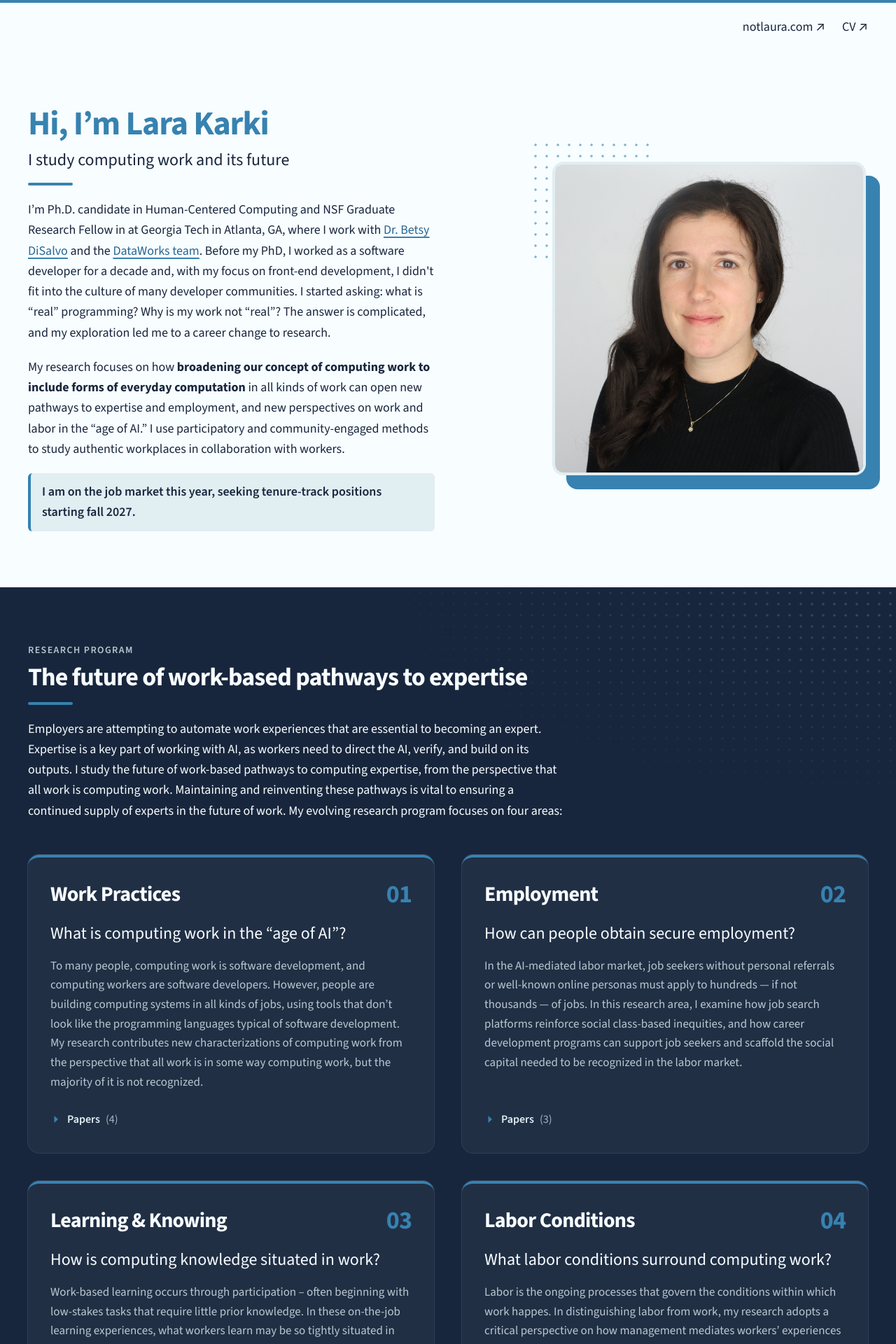
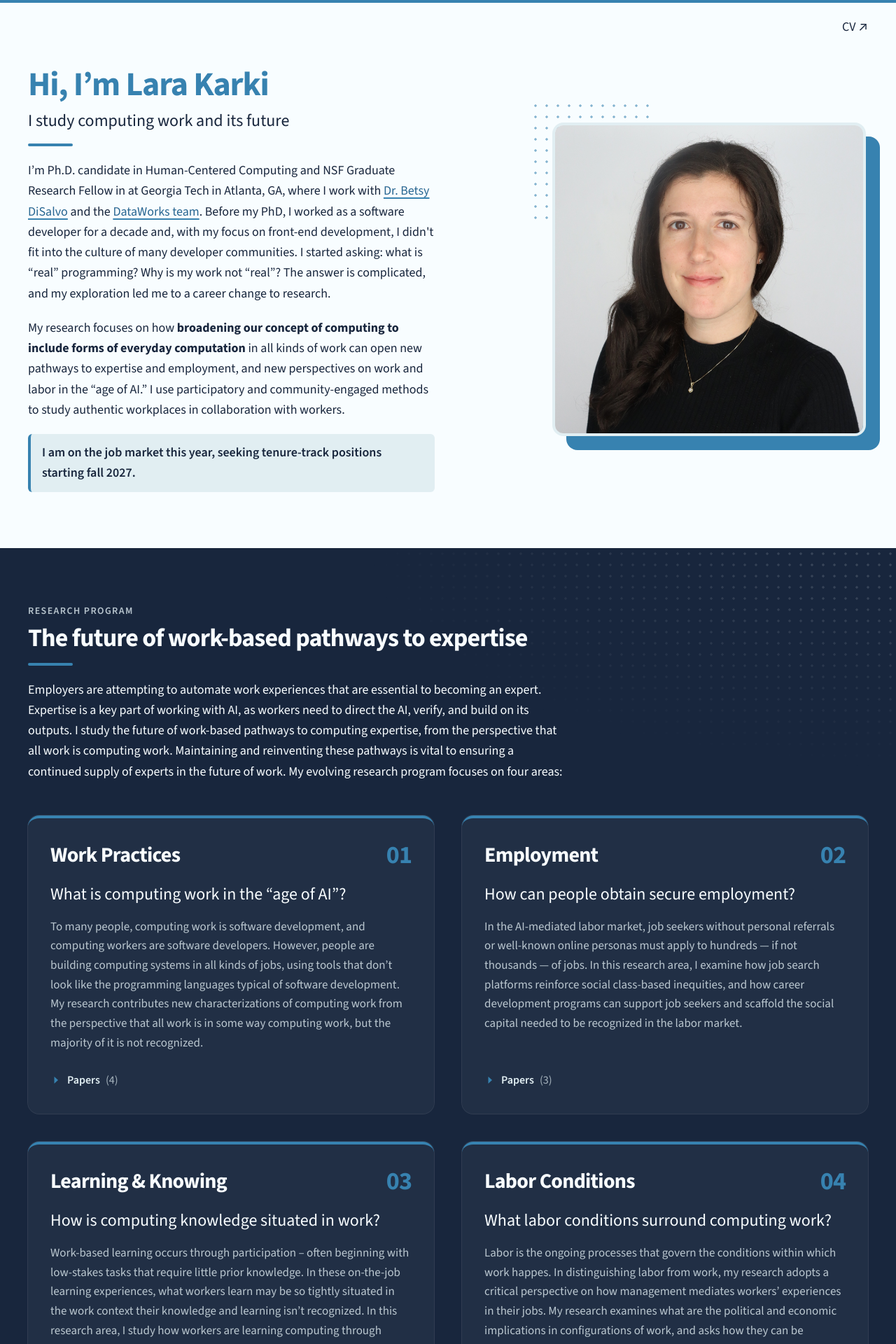
Before and after one commit to laras126/larakarki, a Jekyll site: the page built from index.html, in a window 1280 px wide. Shown: the top 1920 px of the page at 70% size. Built offline with Jekyll 4.4.1, drawn with Linux system fonts in a browser that asks for light colours.

Commit message:
Small stuff

```diff
--- a/_config.yml
+++ b/_config.yml
@@ -15,8 +15,6 @@ author:
 
 # Header navigation
 nav:
-  - label: notlaura.com
-    url: "http://notlaura.com/"
   - label: CV
     url: "/assets/files/2026-CV-LKarki.pdf"
 
@@ -30,7 +28,7 @@ links:
     url: "https://scholar.google.com/citations?hl=en&user=p6XFme4AAAAJ"
   - text: "See"
     label: "my CV"
-    url: "https://notlaura.com/cv"
+    url: "/assets/files/2026-CV-LKarki.pdf"
   - text: "Read more"
     label: "about DataWorks"
     url: "https://dataworkforce.gatech.edu/"
--- a/index.html
+++ b/index.html
@@ -2,7 +2,7 @@
 layout: default
 ---
 
-<section class="py-12 md:py-20">
+<section class="pt-4 pb-12 md:pt-6 md:pb-20">
   <div class="container-wide grid items-center gap-10 md:grid-cols-[3fr_2fr] md:gap-16">
     <div class="max-w-prose space-y-5 text-lg leading-relaxed">
       <div class="heading-bar">
@@ -11,7 +11,7 @@ layout: default
       </div>
       <p>I’m Ph.D. candidate in Human-Centered Computing and NSF Graduate Research Fellow in at Georgia Tech in Atlanta, GA, where I work with <a class="link" href="http://www.betsydisalvo.com/">Dr. Betsy DiSalvo</a> and the <a class="link" href="https://dataworkforce.gatech.edu/">DataWorks team</a>. Before my PhD, I worked as a software developer for a decade and, with my focus on front-end development, I didn't fit into the culture of many developer communities. I started asking: what is “real” programming? Why is my work not “real”? The answer is complicated, and my exploration led me to a career change to research.</p>
 
-      <p>My research focuses on how <strong>broadening our concept of computing work to include forms of everyday computation</strong> in all kinds of work can open new pathways to expertise and employment, and new perspectives on work and labor in the “age of AI.” I use participatory and community-engaged methods to study authentic workplaces in collaboration with workers.</p>
+      <p>My research focuses on how <strong>broadening our concept of computing to include forms of everyday computation</strong> in all kinds of work can open new pathways to expertise and employment, and new perspectives on work and labor in the “age of AI.” I use participatory and community-engaged methods to study authentic workplaces in collaboration with workers.</p>
       <p class="rounded-md border-l-4 border-accent bg-mist px-4 py-3 font-semibold">I am on the job market this year, seeking tenure-track positions starting fall 2027.</p>
     </div>
     <div class="relative mx-auto w-full min-w-64 max-w-sm md:max-w-md">
```
Also changed, not shown: assets/css/main.css.
